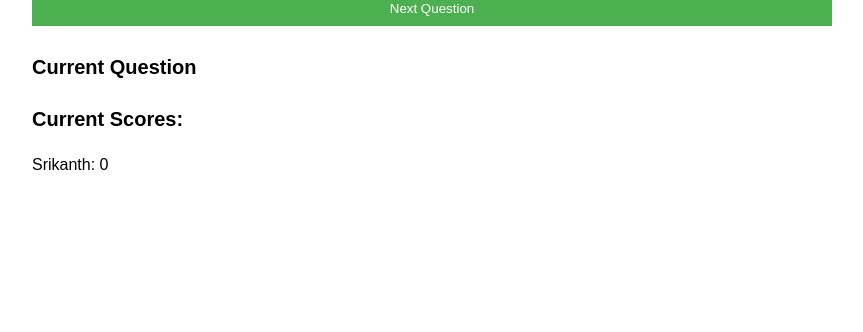
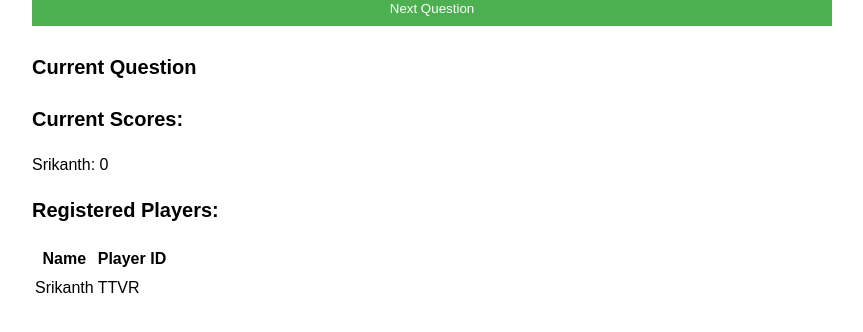
Before and after one commit to grand-cat-unknown/dahyeon_quiz, a Flask app: page /admin in a window 1280 px wide. Shown: the part 198-530 px from the top of the page, without its empty margins (208-1071 px from the left). Run offline with Flask 3, Linux system fonts and the light colour scheme; data comes from the database, SQL or seed files in the repository; some libraries are stand-ins or nearby versions.

Commit message:
Added showing it on the admin page

```diff
--- a/app.py
+++ b/app.py
@@ -74,6 +74,13 @@ def register_player(data):
     db.session.commit()
 
     emit("player_registered", {"name": name, "player_id": player_id})
+
+    # Send updated player list to admin
+    players = Player.query.all()
+    player_data = [
+        {"name": player.name, "player_id": player.player_id} for player in players
+    ]
+    emit("update_players", player_data, room="admin")
 
 
 @app.route("/birthday_girl")
@@ -321,6 +328,15 @@ def get_scores():
     return jsonify(scores)
 
 
+@app.route("/get_players", methods=["GET"])
+def get_players():
+    players = Player.query.all()
+    player_data = [
+        {"name": player.name, "player_id": player.player_id} for player in players
+    ]
+    return jsonify(player_data)
+
+
 if __name__ == "__main__":
     with app.app_context():
         db.create_all()
--- a/templates/admin.html
+++ b/templates/admin.html
@@ -25,6 +25,20 @@
     <div id="scores-area">
         <h2>Current Scores:</h2>
         <ul id="scores-list"></ul>
+    </div>
+    <div id="players-area">
+        <h2>Registered Players:</h2>
+        <table id="players-table">
+            <thead>
+                <tr>
+                    <th>Name</th>
+                    <th>Player ID</th>
+                </tr>
+            </thead>
+            <tbody>
+                <!-- Player data will be inserted here -->
+            </tbody>
+        </table>
     </div>
 
     <script src="//code.jquery.com/jquery-3.6.0.min.js"></script>
@@ -82,6 +96,77 @@
                 });
             }
 
+            function updatePlayersList(players) {
+                const playersTableBody = $('#players-table tbody');
+                playersTableBody.empty();
+                players.forEach(function(player) {
+                    playersTableBody.append(
+                        $('<tr></tr>')
+                            .append($('<td></td>').text(player.name))
+                            .append($('<td></td>').text(player.player_id))
+                    );
+                });
+            }
+
+            // Initial scores update
+            $.get('/get_scores', function(data) {
+                updateScoresList(data);
+            });
+
+            // Initial players update
+            $.get('/get_players', function(data) {
+                updatePlayersList(data);
+            });
+
+            // Listen for player updates
+            socket.on('update_players', function(data) {
+                updatePlayersList(data);
+            });
+
+            socket.on('new_question', function(data) {
+                $('#question-text').text(data.question_text);
+            });
+
+            $('#reset-game').on('click', function() {
+                $('#reset-confirmation').show();
+                $('#game-controls').hide();
+            });
+
+            $('#confirm-reset').on('click', function() {
+                socket.emit('reset_game');
+                $('#reset-confirmation').hide();
+                $('#game-controls').show();
+            });
+
+            $('#cancel-reset').on('click', function() {
+                $('#reset-confirmation').hide();
+                $('#game-controls').show();
+            });
+
+            $('#previous-question').on('click', function() {
+                socket.emit('previous_question');
+            });
+
+            $('#next-question').on('click', function() {
+                socket.emit('next_question');
+            });
+
+            socket.on('update_scores', function(data) {
+                updateScoresList(data);
+            });
+
+            socket.on('game_over', function() {
+                $('#question-text').text('Game Over!');
+            });
+
+            function updateScoresList(scores) {
+                const scoresList = $('#scores-list');
+                scoresList.empty();
+                scores.forEach(function(player) {
+                    scoresList.append($('<li></li>').text(player.name + ': ' + player.score));
+                });
+            }
+
             // Initial scores update
             $.get('/get_scores', function(data) {
                 updateScoresList(data);
```
